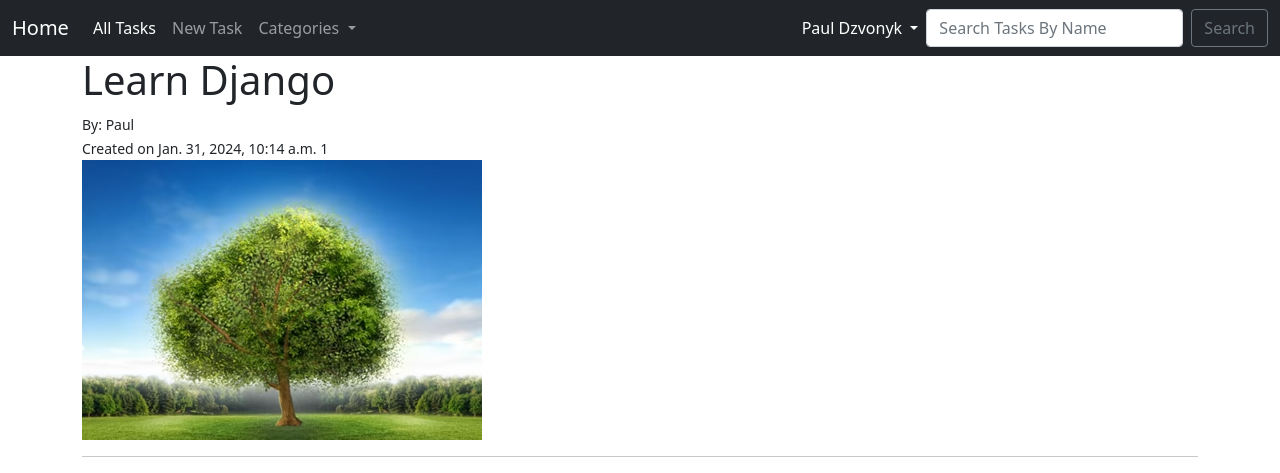
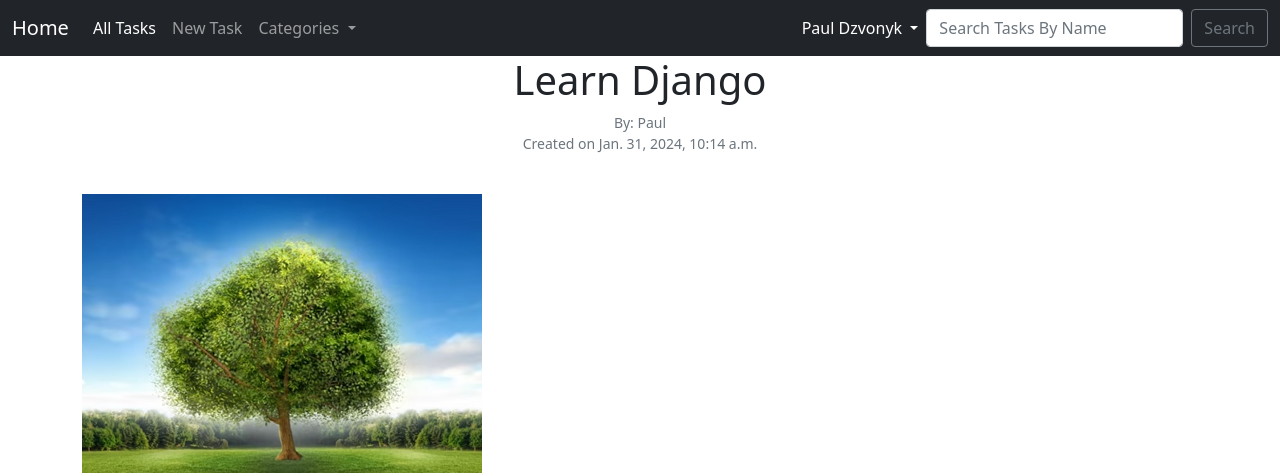
Before and after one commit to pauldzvonyk/organizer, a Django app: page /task/2 in a window 1280 px wide. Shown: the top 473 px of the page. Run offline with Django 5.2, Linux system fonts and the light colour scheme; a user stored in the database is signed in; data comes from the database, SQL or seed files in the repository; some libraries are stand-ins or nearby versions.

Commit message:
task-detail fonts styling

```diff
--- a/task/templates/task/task_detail.html
+++ b/task/templates/task/task_detail.html
@@ -8,13 +8,12 @@
 {% if user.id == task.author.id %}
 
 
-<h1>{{ task.title }}</h1>
-<small>
+<h1 class="text-center">{{ task.title }}</h1>
+<p class="small text-muted text-center">
     By: {{ task.author.first_name }}
     <br>
     Created on {{ task.date_created }}
-    {{ task.author.profile.id }}
-</small>
+</p>
 <br>
 <img src="{% static task.get_progress_image_url %}" alt="Progress Image">
 <hr>
```
